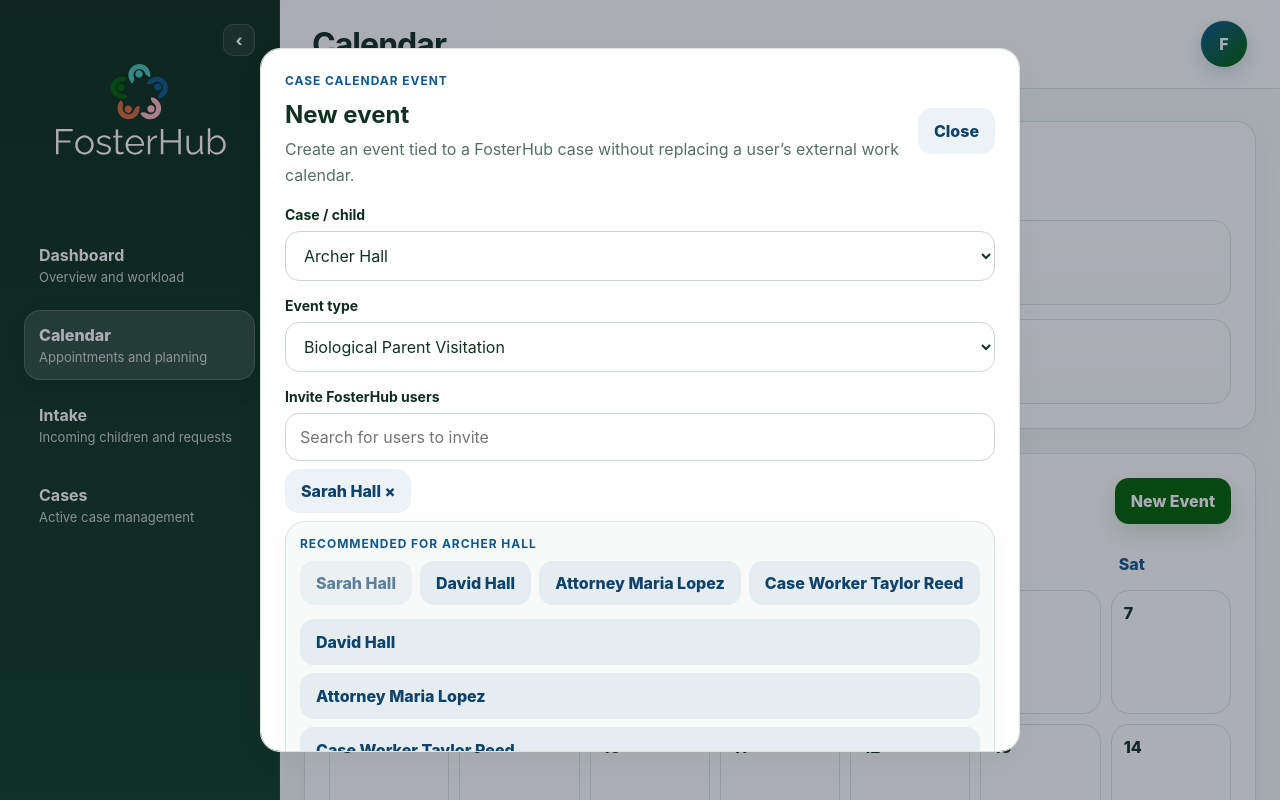
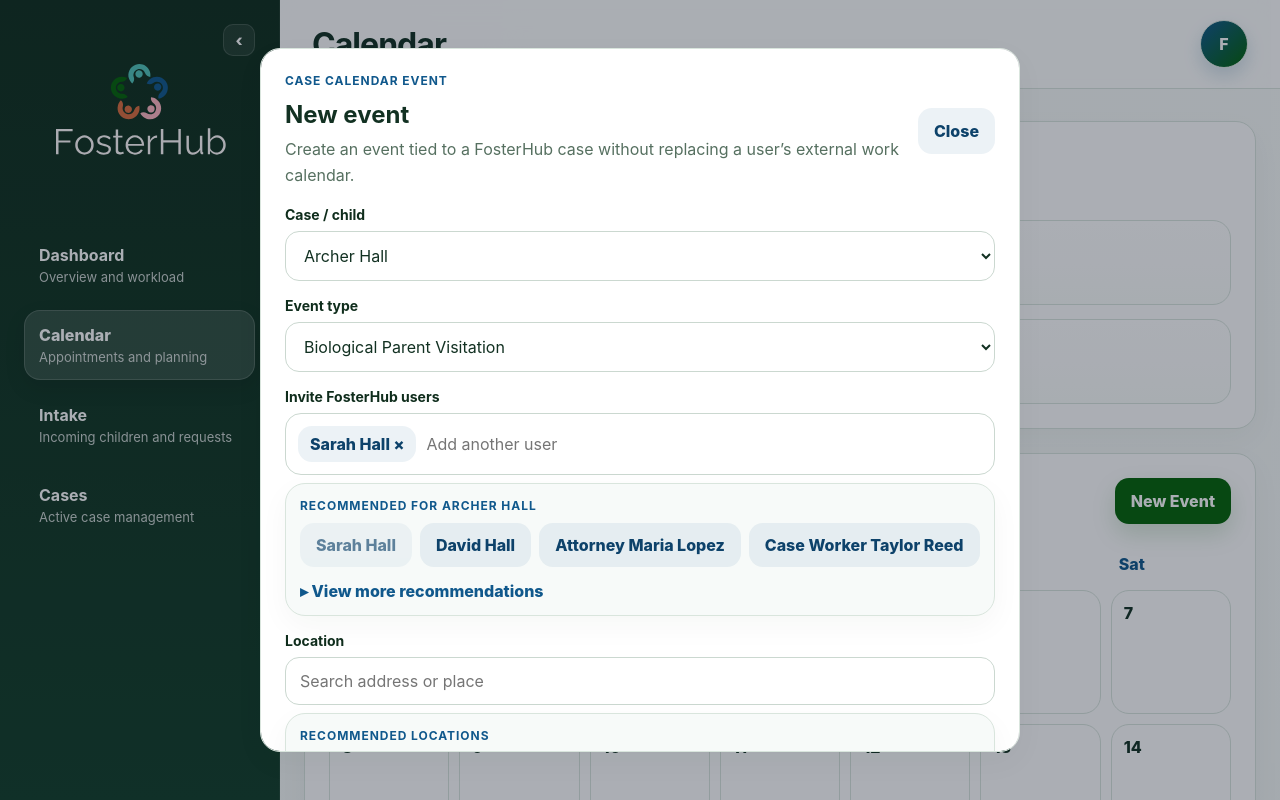
Before and after one commit to Mdelarosa93/FosterHub, a Next.js app in the folder fosterhub-app/apps/web/: page /calendar in a window 1280 px wide. Both pictures are taken after a click on the button "New Event". Shown: the top 800 px of the page. Built offline with nearby package versions, Linux system fonts and the light colour scheme.

Commit message:
Clean up FosterHub invite user picker

```diff
--- a/fosterhub-app/apps/web/app/calendar/page.tsx
+++ b/fosterhub-app/apps/web/app/calendar/page.tsx
@@ -99,6 +99,7 @@ export default function CalendarPage() {
   const [selectedEventType, setSelectedEventType] = useState(eventTypeOptions[0]);
   const [selectedUsers, setSelectedUsers] = useState<string[]>(['Sarah Hall']);
   const [userQuery, setUserQuery] = useState('');
+  const [showMoreInviteSuggestions, setShowMoreInviteSuggestions] = useState(false);
   const [locationQuery, setLocationQuery] = useState('');
   const [eventDate, setEventDate] = useState('2026-04-05');
   const [eventTime, setEventTime] = useState('14:00');
@@ -124,9 +125,9 @@ export default function CalendarPage() {
   const recommendedUsers = useMemo(() => recommendedUsersByCase[selectedCase] || [], [selectedCase]);
 
   const filteredUserSuggestions = useMemo(() => {
-    const pool = Array.from(new Set([...recommendedUsers, ...userOptions]));
-    return pool.filter(user => user.toLowerCase().includes(userQuery.toLowerCase()) && !selectedUsers.includes(user)).slice(0, 6);
-  }, [recommendedUsers, userQuery, selectedUsers]);
+    const pool = userOptions.filter(user => !recommendedUsers.includes(user));
+    return pool.filter(user => user.toLowerCase().includes(userQuery.toLowerCase())).slice(0, 12);
+  }, [recommendedUsers, userQuery]);
 
   const recommendedLocations = useMemo(() => recommendedLocationsByCase[selectedCase] || [], [selectedCase]);
 
@@ -348,33 +349,47 @@ export default function CalendarPage() {
 
                 <div className="field">
                   <label htmlFor="invite-search">Invite FosterHub users</label>
-                  <input
-                    id="invite-search"
-                    className="input"
-                    value={userQuery}
-                    onChange={e => setUserQuery(e.target.value)}
-                    placeholder="Search for users to invite"
-                  />
-
-                  {selectedUsers.length ? (
-                    <div style={{ display: 'flex', flexWrap: 'wrap', gap: 8 }}>
+                  <div
+                    style={{
+                      border: '1px solid #cbd8d0',
+                      borderRadius: 16,
+                      background: 'white',
+                      padding: 12,
+                      display: 'flex',
+                      flexWrap: 'wrap',
+                      gap: 8,
+                    }}
+                  >
                     {selectedUsers.map(user => (
                       <button
                         key={user}
                         type="button"
                         className="button button-ghost"
-                          style={{ minHeight: 36 }}
+                        style={{ minHeight: 34, padding: '8px 12px' }}
                         onClick={() => removeUser(user)}
                       >
                         {user} ×
                       </button>
                     ))}
+                    <input
+                      id="invite-search"
+                      value={userQuery}
+                      onChange={e => setUserQuery(e.target.value)}
+                      placeholder={selectedUsers.length ? 'Add another user' : 'Search for users to invite'}
+                      style={{
+                        flex: '1 1 180px',
+                        minWidth: 180,
+                        border: 'none',
+                        outline: 'none',
+                        fontSize: 16,
+                        color: '#123122',
+                      }}
+                    />
                   </div>
-                  ) : null}
 
                   <div className="card card-muted" style={{ padding: 14 }}>
                     <div className="eyebrow" style={{ marginBottom: 10 }}>Recommended for {selectedCase}</div>
-                    <div style={{ display: 'flex', flexWrap: 'wrap', gap: 8, marginBottom: 14 }}>
+                    <div style={{ display: 'flex', flexWrap: 'wrap', gap: 8 }}>
                       {recommendedUsers.map(user => (
                         <button
                           key={user}
@@ -389,19 +404,46 @@ export default function CalendarPage() {
                       ))}
                     </div>
 
-                    <div className="stack" style={{ gap: 8 }}>
+                    <button
+                      type="button"
+                      onClick={() => setShowMoreInviteSuggestions(current => !current)}
+                      style={{
+                        marginTop: 14,
+                        border: 'none',
+                        background: 'transparent',
+                        padding: 0,
+                        color: '#10588c',
+                        fontWeight: 800,
+                        cursor: 'pointer',
+                      }}
+                    >
+                      {showMoreInviteSuggestions ? '▾' : '▸'} View more recommendations
+                    </button>
+
+                    {showMoreInviteSuggestions ? (
+                      <div
+                        style={{
+                          marginTop: 12,
+                          maxHeight: 220,
+                          overflowY: 'auto',
+                          display: 'grid',
+                          gap: 8,
+                        }}
+                      >
                         {filteredUserSuggestions.map(user => (
                           <button
                             key={user}
                             type="button"
                             className="button button-ghost"
-                          style={{ justifyContent: 'flex-start' }}
+                            style={{ justifyContent: 'flex-start', opacity: selectedUsers.includes(user) ? 0.45 : 1 }}
                             onClick={() => addUser(user)}
+                            disabled={selectedUsers.includes(user)}
                           >
                             {user}
                           </button>
                         ))}
                       </div>
+                    ) : null}
                   </div>
                 </div>
 
```
Lines whose indentation alone changed are shown as unchanged.
